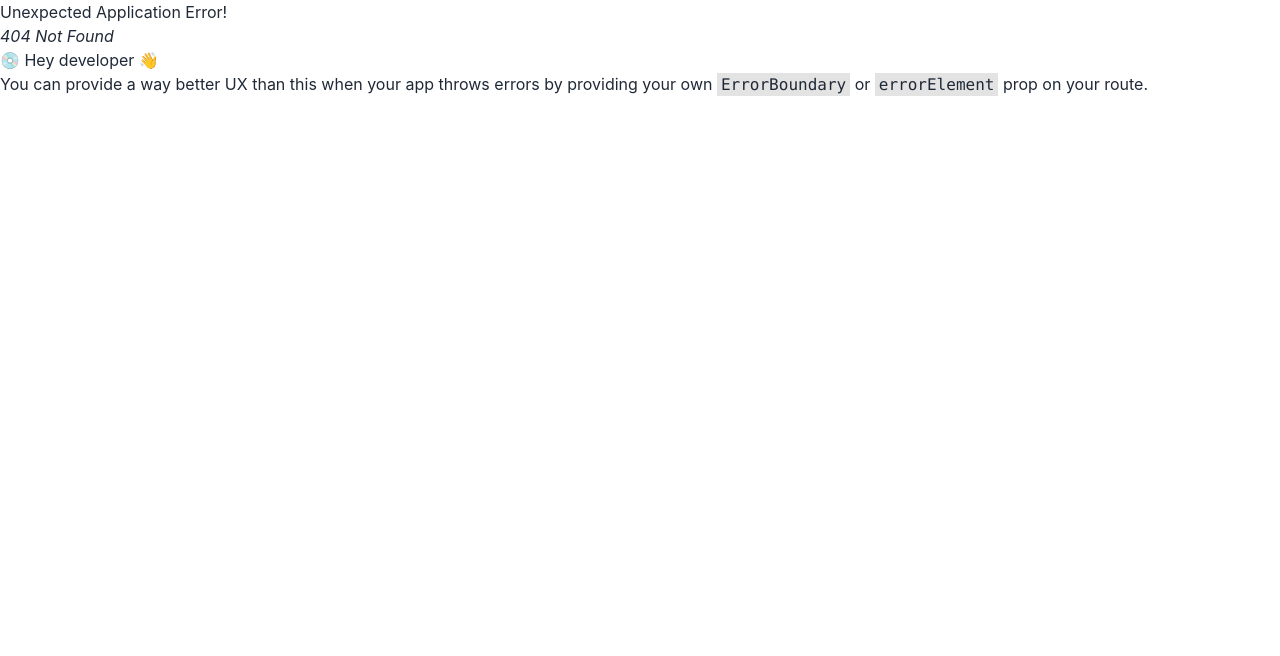
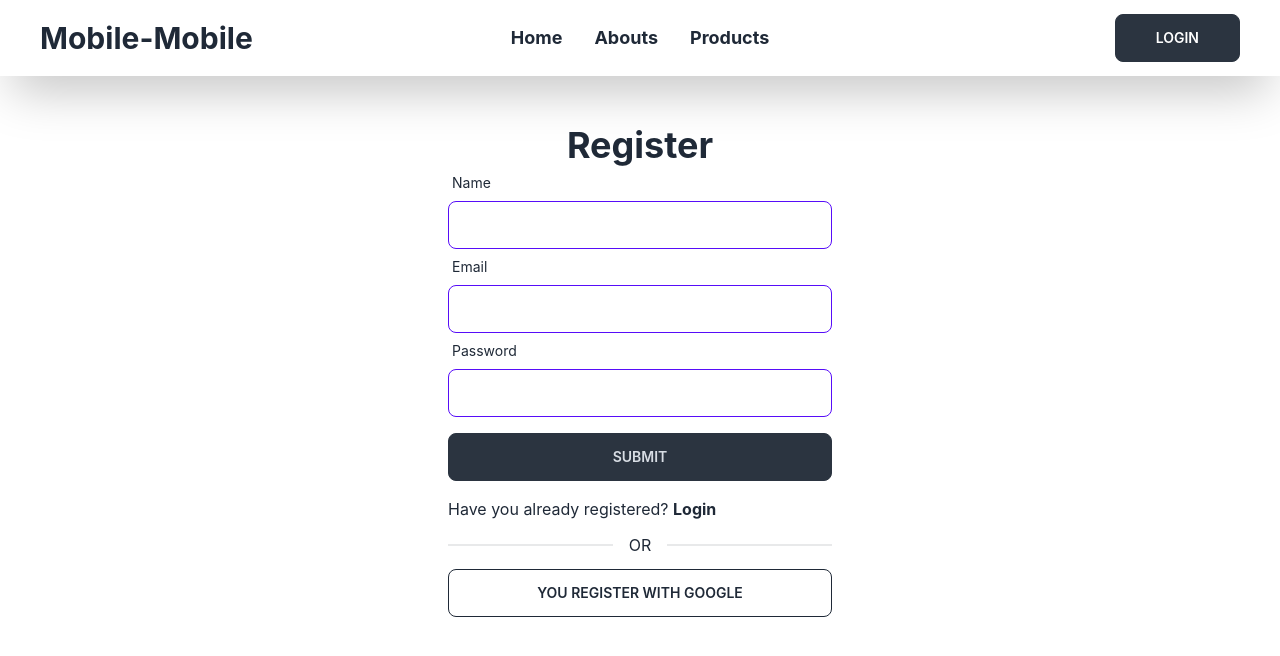
Before and after one commit to BD-Arfat/mobile-client, a React (Create React App) app: page /register in a window 1280 px wide. Before the commit this address had no page. Shown: the top 656 px of the page. Built offline with nearby package versions, Linux system fonts and the light colour scheme.

Commit message:
add form

```diff
--- a/package.json
+++ b/package.json
@@ -6,8 +6,10 @@
     "@testing-library/jest-dom": "^5.16.5",
     "@testing-library/react": "^13.4.0",
     "@testing-library/user-event": "^13.5.0",
+    "firebase": "^9.22.2",
     "react": "^18.2.0",
     "react-dom": "^18.2.0",
+    "react-hook-form": "^7.45.0",
     "react-router-dom": "^6.13.0",
     "react-scripts": "5.0.1",
     "web-vitals": "^2.1.4"
--- a/src/Components/Navbar/Navbar.js
+++ b/src/Components/Navbar/Navbar.js
@@ -26,7 +26,7 @@ const Navbar = () => {
                 </ul>
             </div>
             <div className="navbar-end">
-                <Link className="btn btn-neutral px-10 text-white">Button</Link>
+                <Link to={'/login'} className="btn btn-neutral px-10 text-white">Login</Link>
             </div>
         </div>
     );
--- /dev/null
+++ b/src/Context/AuthProvider.js
@@ -0,0 +1,28 @@
+import React, { createContext, useState } from 'react';
+import { createUserWithEmailAndPassword, getAuth } from "firebase/auth";
+import app from '../Fairebase/Fairebase.init';
+
+const AuthContext = createContext();
+const auth = getAuth(app);
+
+const AuthProvider = ({ children }) => {
+
+    const [user, setUser] = useState(null);
+    const [loding, setLoding] = useState(true);
+
+    const createUser = (email, password) => {
+        return createUserWithEmailAndPassword(auth, email, password);
+    }
+
+    const authInfo = {
+        user, loding, createUser
+    }
+
+    return (
+        <AuthContext.Provider value={authInfo}>
+            {children}
+        </AuthContext.Provider>
+    );
+};
+
+export default AuthProvider;
--- a/src/Fairebase/Fairebase.init.js
+++ b/src/Fairebase/Fairebase.init.js
@@ -0,0 +1,19 @@
+// Import the functions you need from the SDKs you need
+import { initializeApp } from "firebase/app";
+// TODO: Add SDKs for Firebase products that you want to use
+// https://firebase.google.com/docs/web/setup#available-libraries
+
+// Your web app's Firebase configuration
+const firebaseConfig = {
+  apiKey: "AIzaSyBYOiqR_G5pW5hWBKbOOSW6Q2FYyM0Hvow",
+  authDomain: "mobile-mobile-75ba9.firebaseapp.com",
+  projectId: "mobile-mobile-75ba9",
+  storageBucket: "mobile-mobile-75ba9.appspot.com",
+  messagingSenderId: "197159161818",
+  appId: "1:197159161818:web:919b3aac88ab89f5123ae3"
+};
+
+// Initialize Firebase
+const app = initializeApp(firebaseConfig);
+
+export default app;
--- /dev/null
+++ b/src/Login/Login.js
@@ -0,0 +1,40 @@
+import React, { useState } from 'react';
+import { useForm } from 'react-hook-form';
+import { Link } from 'react-router-dom';
+
+const Login = () => {
+    const { register, handleSubmit } = useForm();
+    const handleLogin = (data) =>{
+        console.log(data)
+
+    }
+    return (
+        <div className='h-[590px] flex justify-center items-center'>
+            <div className=''>
+                <h1 className='text-4xl font-bold text-center'>Login</h1>
+                <form onSubmit={handleSubmit(handleLogin)}>
+                    <div className="form-control w-full max-w-xs">
+                        <label className="label">
+                            <span className="label-text">Email</span>
+                        </label>
+                        <input type="email" {...register("email")}  className="input input-bordered input-primary w-96" required/>
+                    </div>
+
+
+                    <div className="form-control w-full max-w-xs">
+                        <label className="label">
+                            <span className="label-text">Password</span>
+                        </label>
+                        <input type="password" {...register("password")}  className="input input-bordered input-primary w-96" required/>
+                    </div>
+                    <input className='mt-4 w-96 btn btn-neutral' type="submit" />
+                    <p className='mt-4'>Have you not registered yet? <Link to={'/register'} className='font-bold'>Register</Link></p>
+                    <div className="divider">OR</div>
+                    <button className='btn btn-neutral btn-outline w-96'>You login with Google</button>
+                </form>
+            </div>
+        </div>
+    );
+};
+
+export default Login;
--- /dev/null
+++ b/src/Maine2/Maine2.js
@@ -0,0 +1,14 @@
+import React from 'react';
+import Navbar from '../Components/Navbar/Navbar';
+import { Outlet } from 'react-router-dom';
+
+const Maine2 = () => {
+    return (
+        <div>
+            <Navbar/>
+            <Outlet/>
+        </div>
+    );
+};
+
+export default Maine2;
--- /dev/null
+++ b/src/Register/Register.js
@@ -0,0 +1,43 @@
+import React, { useState } from 'react';
+import { useForm } from 'react-hook-form';
+import { Link } from 'react-router-dom';
+
+const Register = () => {
+    const { register, handleSubmit } = useForm();
+    const [data, setData] = useState("");
+    return (
+        <div className='h-[590px] flex justify-center items-center'>
+            <div className=''>
+                <h1 className='text-4xl font-bold text-center'>Register</h1>
+                <form onSubmit={handleSubmit((data) => setData(JSON.stringify(data)))}>
+                    <div className="form-control w-full max-w-xs">
+                        <label className="label">
+                            <span className="label-text">Name</span>
+                        </label>
+                        <input type="text" {...register("name")} className="input input-bordered input-primary w-96" required/>
+                    </div>
+
+                    <div className="form-control w-full max-w-xs">
+                        <label className="label">
+                            <span className="label-text">Email</span>
+                        </label>
+                        <input type="email" {...register("email")} className="input input-bordered input-primary w-96" required />
+                    </div>
+
+                    <div className="form-control w-full max-w-xs">
+                        <label className="label">
+                            <span className="label-text">Password</span>
+                        </label>
+                        <input type="password" {...register("password")} className="input input-bordered input-primary w-96" required/>
+                    </div>
+                    <input className='mt-4 w-96 btn btn-neutral' type="submit" />
+                    <p className='mt-4'>Have you already registered? <Link to={'/login'} className='font-bold'>Login</Link></p>
+                    <div className="divider">OR</div>
+                    <button className='btn btn-neutral btn-outline w-96'>You register with Google</button>
+                </form>
+            </div>
+        </div>
+    );
+};
+
+export default Register;
--- a/src/index.js
+++ b/src/index.js
@@ -3,11 +3,14 @@ import ReactDOM from 'react-dom/client';
 import './index.css';
 import App from './App';
 import reportWebVitals from './reportWebVitals';
+import AuthProvider from './Context/AuthProvider';
 
 const root = ReactDOM.createRoot(document.getElementById('root'));
 root.render(
   <React.StrictMode>
-    <App />
+    <AuthProvider>
+      <App />
+    </AuthProvider>
   </React.StrictMode>
 );
 
```
Also changed, not shown: src/Components/Routs/Router.js (+17 -0 lines), 2 other files (tests, documents, lock files or other folders).
